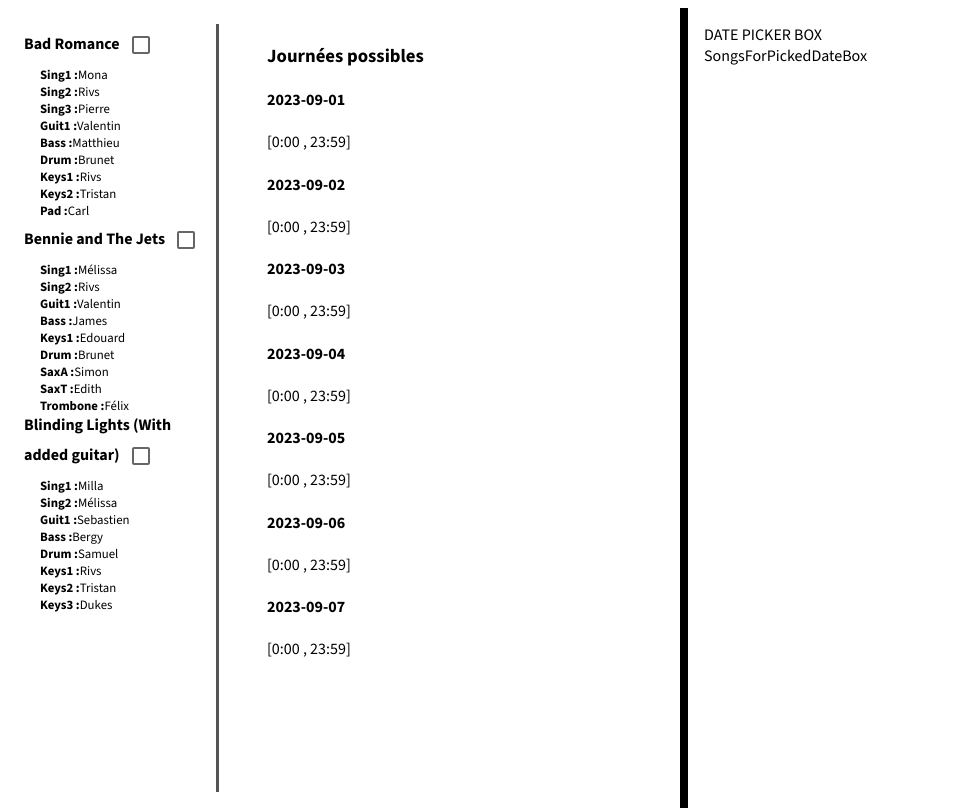
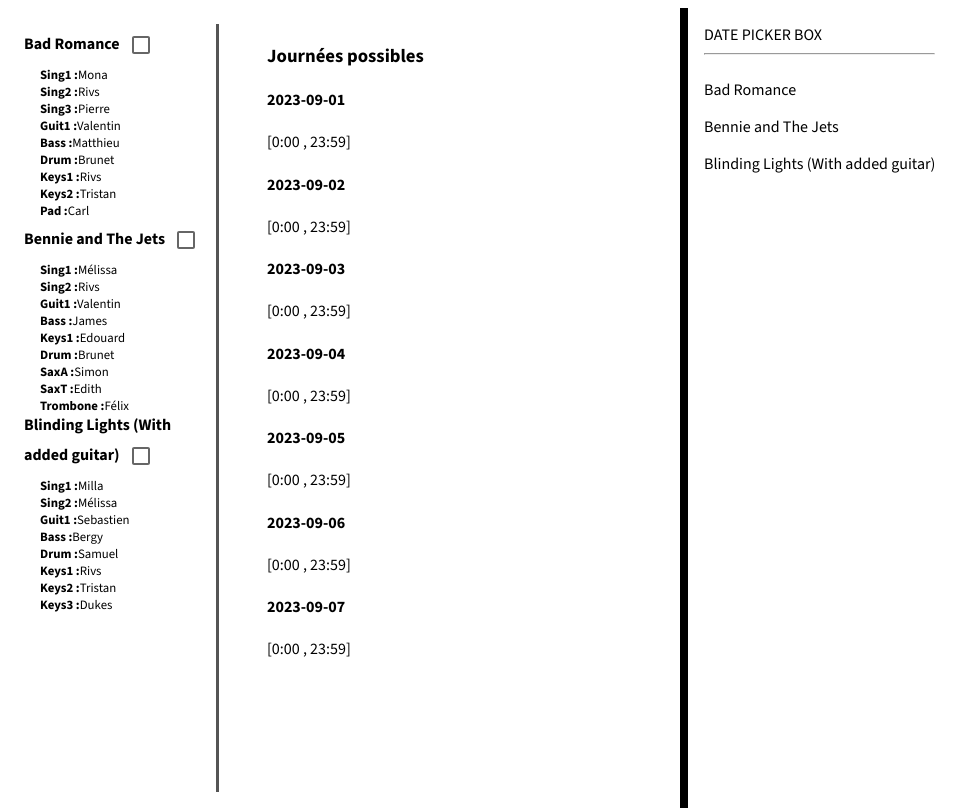
Before and after one commit to phbru/polyjam-station, a React (Vite) app: page / in a window 1280 px wide. Shown: the whole page, without its empty margins (0-973 px from the left). Built offline with nearby package versions, Linux system fonts and the light colour scheme.

Commit message:
displayed all songs in SongsForPickedDate

```diff
--- a/src/components/DatePickerBox.tsx
+++ b/src/components/DatePickerBox.tsx
@@ -1,5 +1,10 @@
 const DatePickerBox = () => {
-  return <div className="date-picker-box">DATE PICKER BOX</div>;
+  return (
+    <div className="date-picker-box">
+      DATE PICKER BOX
+      <hr />
+    </div>
+  );
 };
 
 export default DatePickerBox;
--- a/src/components/SongsForPickedDateBox.tsx
+++ b/src/components/SongsForPickedDateBox.tsx
@@ -1,5 +1,20 @@
+import { useState } from "react";
+import { songsData } from "../data/songsData";
+import { SongListData } from "../interfaces/SongListData";
+import { Song } from "../interfaces/Song";
+
 const SongsForPickedDateBox = () => {
-  return <div className="songs-for-picked-date-box">SongsForPickedDateBox</div>;
+  const [possibleSongs, setPossibleSongs] = useState<Array<Song>>(
+    Object.values(songsData)
+  );
+
+  return (
+    <div className="songs-for-picked-date-box">
+      {possibleSongs.map((song: Song) => (
+        <p>{song.name}</p>
+      ))}
+    </div>
+  );
 };
 
 export default SongsForPickedDateBox;
--- a/src/data/songsData.ts
+++ b/src/data/songsData.ts
@@ -1,6 +1,6 @@
-import { SongData } from "../interfaces/SongData";
+import { SongListData } from "../interfaces/SongListData";
 
-export const songsData: SongData = {
+export const songsData: SongListData = {
   "Bad Romance": {
     name: "Bad Romance",
     musicians: {
--- a/src/interfaces/SongData.ts
+++ b/src/interfaces/SongListData.ts
@@ -1,5 +1,5 @@
 import { Song } from "./Song";
 
-export interface SongData {
+export interface SongListData {
   [song: string]: Song;
 }
```
